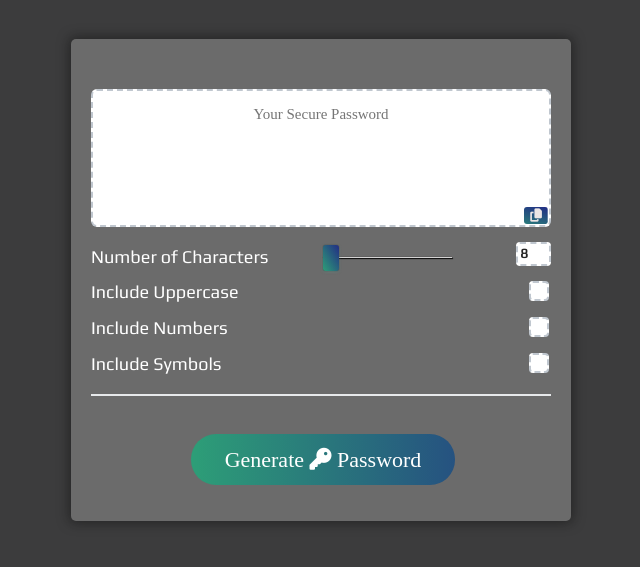
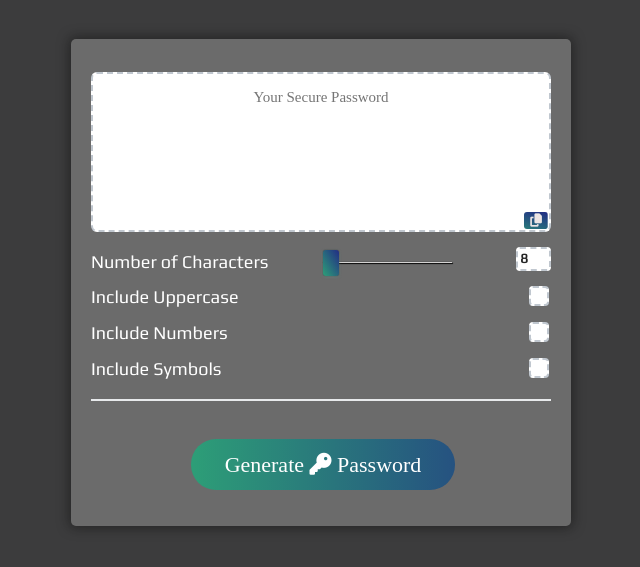
Before and after one commit to barmstrong1188/My-password-maker, a plain HTML site: page index.html in a window 1280 px wide. Shown: the part 91-658 px from the top of the page, without its empty margins (319-959 px from the left). Drawn offline with Linux system fonts and the light colour scheme; a web font is replaced by a local one.

Commit message:
top margin was too big, brought it down some

```diff
--- a/assets/css/style.css
+++ b/assets/css/style.css
@@ -49,6 +49,9 @@ header {
   min-height: 100px;
 }
 /* PASSWORD TEXT AREA */
+.text-container {
+  margin-top: -17px;
+}
 #passwordDisplay {
   -webkit-appearance: none;
   -moz-appearance: none;
@@ -56,6 +59,7 @@ header {
   border: none;
   display: block;
   width: 100%;
+  height:160px;
   padding-top: 15px;
   padding-left: 15px;
   padding-right: 15px;
```
